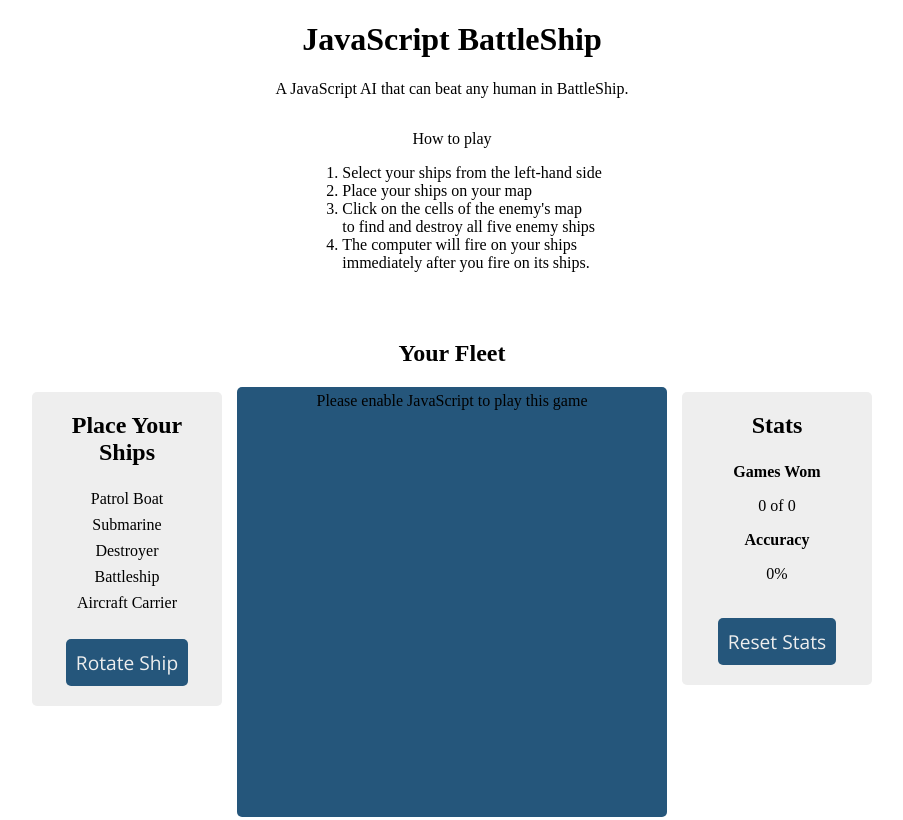
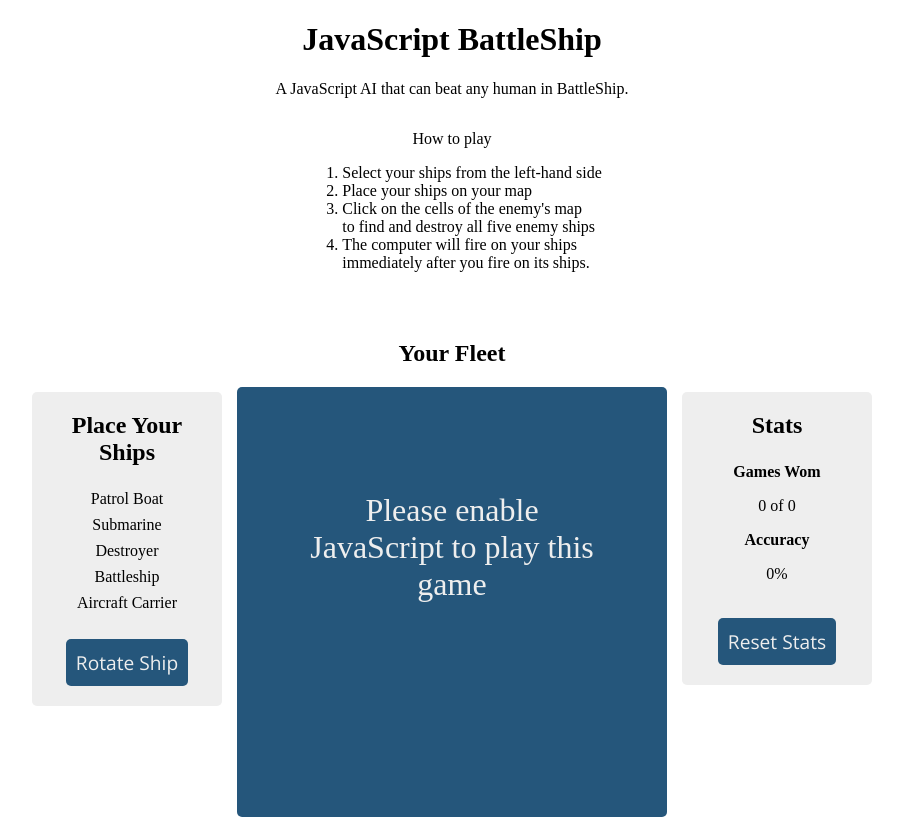
Before and after one commit to AdamJahur/BattleShip, a plain HTML site: page index.html in a window 1280 px wide. Shown: the top 820 px of the page, without its empty margins (188-1091 px from the left). Drawn offline with nearby package versions, Linux system fonts and the light colour scheme.

Commit message:
added missing html

```diff
--- a/css/style.css
+++ b/css/style.css
@@ -172,6 +172,14 @@ button {
 	.grid-container:last child {
 		margin-left: 10x;
 	}
+	.no-js {
+		width: 300px;
+		height: 300px;
+		margin: 100px auto;
+		display: inline-block;
+		color: #EEEEEE;
+		font-size: 2em;
+	}
 .grid-cell {
 	vertical-align: top;
 	height: 40px;
```
